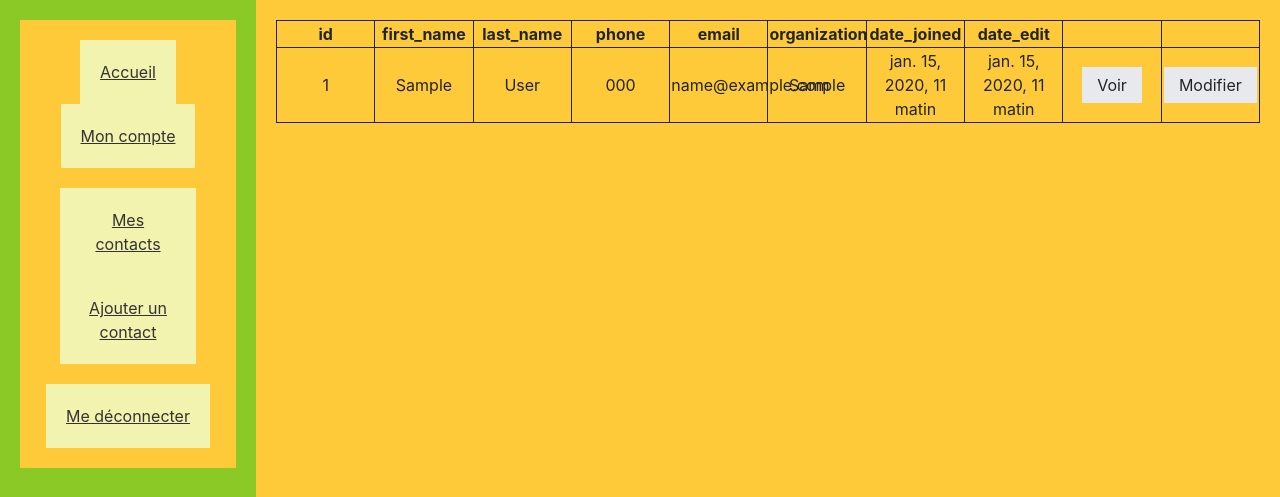
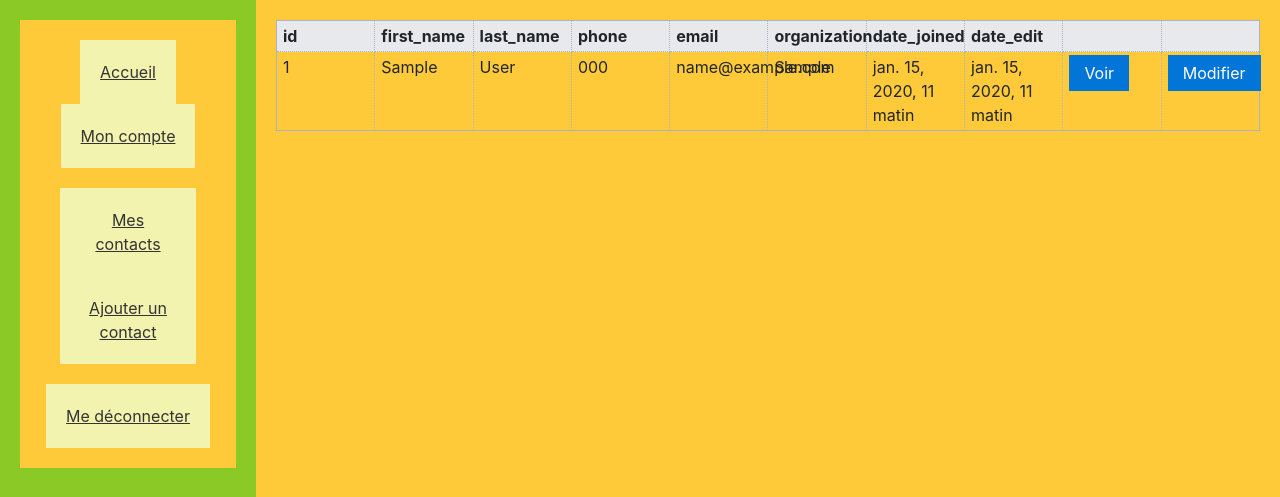
Before and after one commit to freezed/ocp13, a Django app: page /lead/ in a window 1280 px wide. Shown: the part 140-637 px from the top of the page. Run offline with Django 3.2, Linux system fonts and the light colour scheme; a user stored in the database is signed in; tables that the repository leaves empty hold one stand-in row (values such as "Sample post").

Commit message:
Update templates & CSS #10

```diff
--- a/core/static/css/styles.css
+++ b/core/static/css/styles.css
@@ -27,8 +27,3 @@ form ul {
   font-style: italic;
   font-variant: small-caps;
 }
-
-table td, table th {
-  border-collapse: collapse;
-  border: 1px solid;
-}
--- a/lead/templates/lead/list.html
+++ b/lead/templates/lead/list.html
@@ -1,4 +1,4 @@
-  <table>
+  <table class="table table--zebra">
     <tr>
   {% for label in label_list %}
       <th>{{ label }}</th>
@@ -12,8 +12,8 @@
     {% for key, value in line.items %}
       <td>{{ value }}</td>
     {% endfor %}
-      <td><a href="{% url 'lead-view' line.id %}" title="Voir la fiche" class="btn" role="button">Voir</a></td>
-      <td><a href="{% url 'lead-edit' line.id %}" title="Éditer la fiche" class="btn" role="button">Modifier</a></td>
+      <td><a href="{% url 'lead-view' line.id %}" title="Voir la fiche" class="btn--primary" role="button">Voir</a></td>
+      <td><a href="{% url 'lead-edit' line.id %}" title="Éditer la fiche" class="btn--primary" role="button">Modifier</a></td>
     </tr>
   {% endfor %}
 
```
